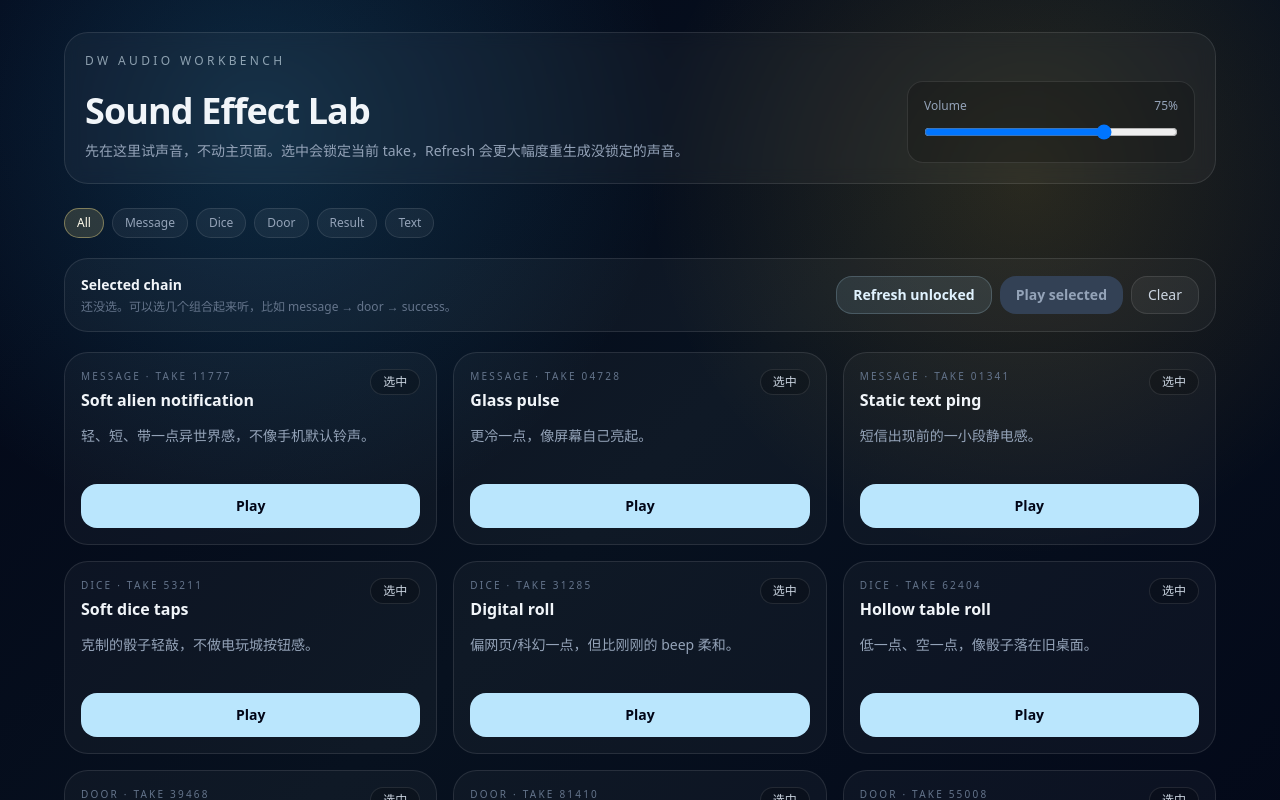
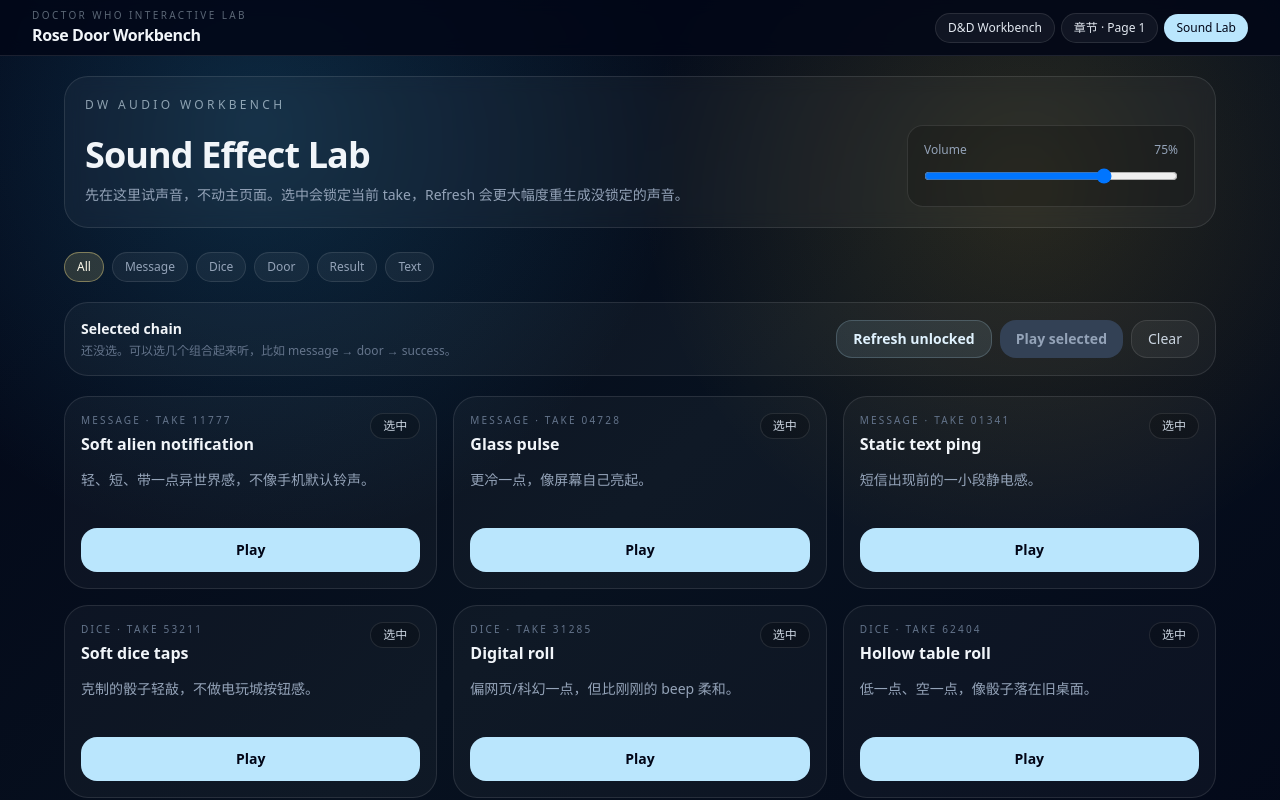
Before and after one commit to quellah1010-code/Doctor-Who, a React (Vite) app: page / in a window 1280 px wide. Both pictures are taken after a click on the button "Sound Lab". Shown: the top 800 px of the page. Built offline with nearby package versions, Linux system fonts and the light colour scheme.

Commit message:
Add Sound Lab top navigation
Updated DWSoundEffectLab component to accept onBackToWorkbench prop and modified the header section.

```diff
--- a/src/DWSoundEffectLab.jsx
+++ b/src/DWSoundEffectLab.jsx
@@ -230,7 +230,7 @@ function SoundCard({ preset, selected, onPlay, onSelect }) {
   );
 }
 
-export default function DWSoundEffectLab() {
+export default function DWSoundEffectLab({ onBackToWorkbench = () => {} }) {
   const [filter, setFilter] = useState("All");
   const [selected, setSelected] = useState([]);
   const [presetBank, setPresetBank] = useState(() => basePresets.map((preset) => createTake(preset)));
@@ -255,6 +255,23 @@ export default function DWSoundEffectLab() {
 
   return (
     <div className="min-h-screen bg-[radial-gradient(circle_at_20%_10%,rgba(56,189,248,.18),transparent_28%),radial-gradient(circle_at_80%_15%,rgba(251,191,36,.14),transparent_26%),linear-gradient(135deg,#020617,#07111f_45%,#020617)] p-5 text-slate-100 md:p-8">
+      <header className="relative z-40 -mx-5 -mt-5 mb-5 border-b border-white/10 bg-slate-950/85 px-5 py-2 backdrop-blur md:-mx-8 md:-mt-8 md:px-8">
+        <div className="mx-auto flex max-w-[1500px] flex-wrap items-center justify-between gap-2">
+          <div>
+            <div className="text-[10px] uppercase tracking-[0.24em] text-sky-100/40">Doctor Who Interactive Lab</div>
+            <div className="text-base font-semibold tracking-tight text-slate-100">Rose Door Workbench</div>
+          </div>
+          <div className="flex flex-wrap items-center gap-1.5">
+            <button type="button" onClick={onBackToWorkbench} className="h-[30px] rounded-full border border-white/10 bg-white/5 px-3 text-xs text-slate-200 transition hover:bg-white/10">
+              D&D Workbench
+            </button>
+            <button type="button" onClick={onBackToWorkbench} className="h-[30px] rounded-full border border-white/10 bg-white/5 px-3 text-xs text-slate-200 transition hover:bg-white/10">
+              章节 · Page 1
+            </button>
+            <span className="rounded-full bg-sky-200 px-3 py-1.5 text-xs text-slate-950">Sound Lab</span>
+          </div>
+        </div>
+      </header>
       <div className="mx-auto max-w-6xl">
         <header className="mb-6 rounded-3xl border border-white/10 bg-white/[0.04] p-5 backdrop-blur">
           <div className="text-xs uppercase tracking-[0.28em] text-sky-100/60">DW audio workbench</div>
```
